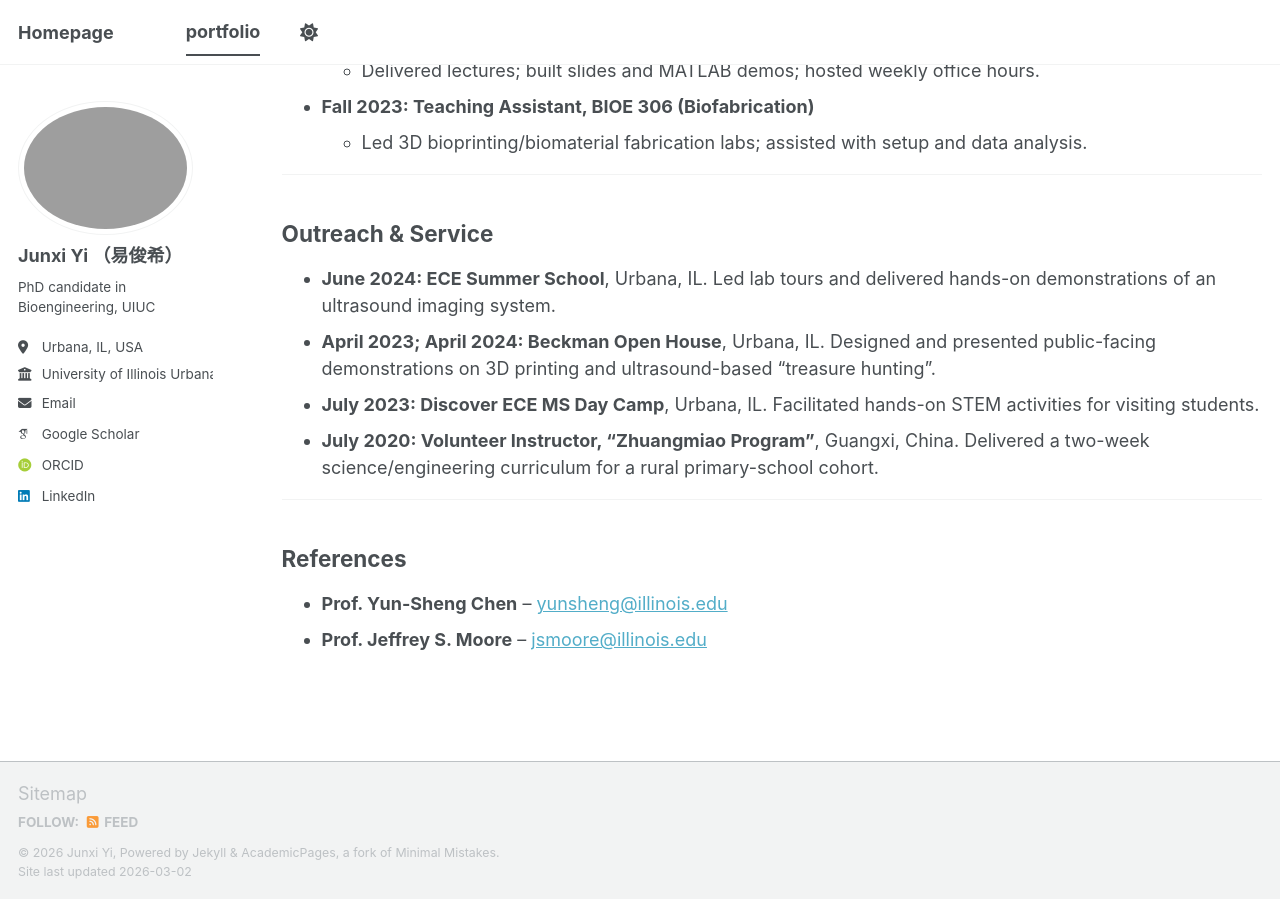
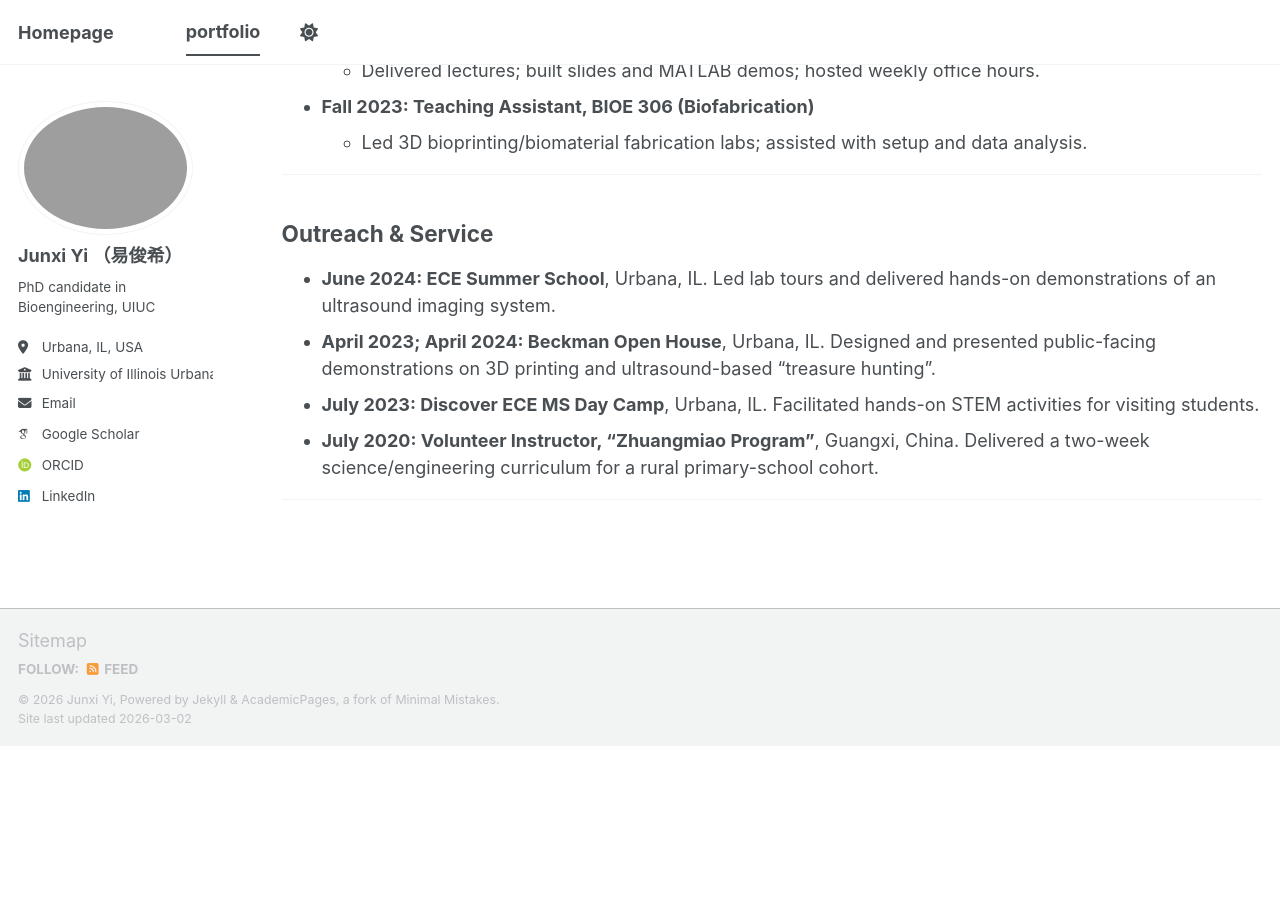
Before and after one commit to yjx1030/yjx1030.github.io, a Jekyll site: the page built from _pages/cv.md, in a window 1280 px wide and 900 px high, scrolled down 3292 px. Built offline with Jekyll 4.4.1, drawn with Linux system fonts in a browser that asks for light colours; some web fonts are replaced; a script bundle is joined from its source files by our own code; library files that are not in the unit come from our copies; after the commit the page ends 4039 px from its top, so only the background shows below that.

Commit message:
Update cv.md

```diff
--- a/_pages/cv.md
+++ b/_pages/cv.md
@@ -110,9 +110,3 @@ redirect_from:
 * **July 2020: Volunteer Instructor, "Zhuangmiao Program"**, Guangxi, China. Delivered a two-week science/engineering curriculum for a rural primary-school cohort.
 
 ---
-
-## References
-
-
-* **Prof. Yun-Sheng Chen** – [yunsheng@illinois.edu](mailto:yunsheng@illinois.edu)
-* **Prof. Jeffrey S. Moore** – [jsmoore@illinois.edu](mailto:jsmoore@illinois.edu)
```
